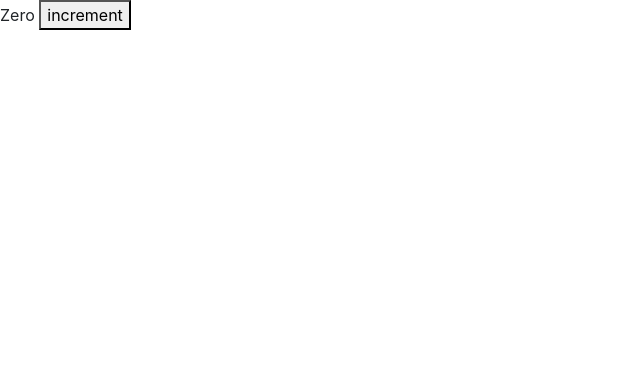
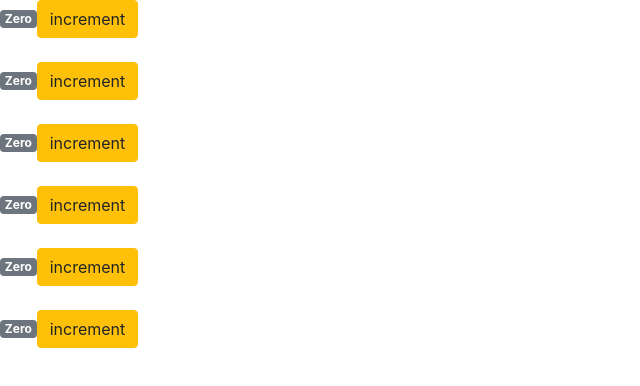
Before and after one commit to 3axapi/ReactTory, a React (Create React App) app in the folder counter-app/: page / in a window 1280 px wide. Shown: the top 386 px of the page, without its empty margins (0-640 px from the left). Built offline with nearby package versions, Linux system fonts and the light colour scheme.

Commit message:
first setState

```diff
--- a/counter-app/src/App.js
+++ b/counter-app/src/App.js
@@ -4,6 +4,11 @@ import Counter from "./Counter"
 function App() {
   return (
     <div>
+      <Counter /><br /><br />
+      <Counter /><br /><br />
+      <Counter /><br /><br />
+      <Counter /><br /><br />
+      <Counter /><br /><br />
       <Counter />
     </div>
   );
--- a/counter-app/src/Counter.js
+++ b/counter-app/src/Counter.js
@@ -3,13 +3,19 @@ import React, { Component } from "react";
 class Counter extends Component {
     state = {
         count: 0
+    };
+
+    //setState({ count: this.state.count + 1 })
+
+    toIncrement() {
+        this.setState({ count: this.state.count + 1 })
     }
 
     render() {
         return (
             <>
-                <span> {this.formatCount()} </span>
-                <button> increment </button>
+                <span className="badge badge-secondary"> {this.formatCount()}</span>
+                <button onClick={()=> this.toIncrement()} className="btn btn-warning"> increment </button>
             </>
         );
     }
```
